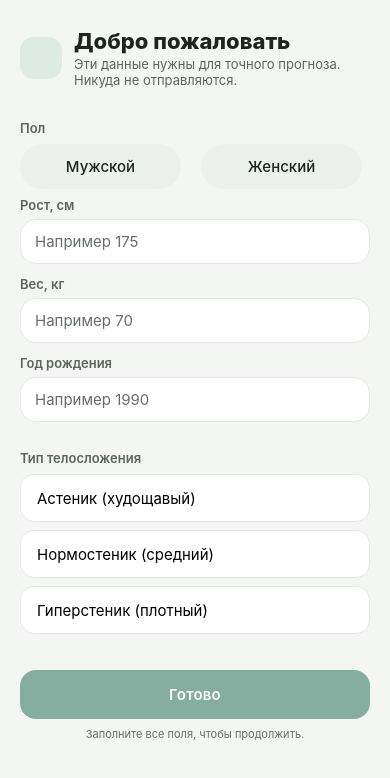
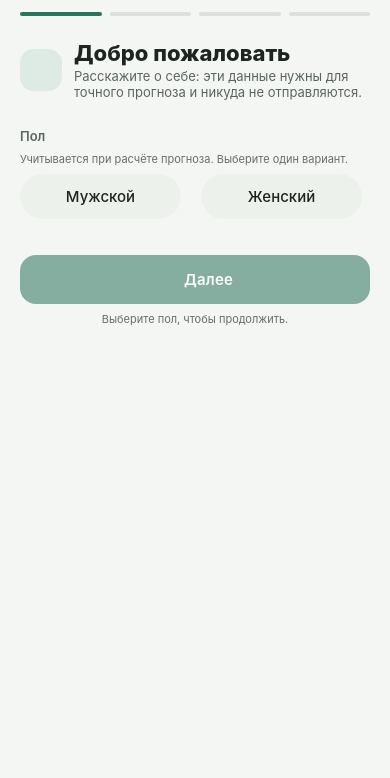
Before and after one commit to renatelius/bathroomtracker, a React Native app: screen / in a window 390 px wide. Shown: the top 778 px of the page. Built offline with nearby package versions, Linux system fonts and the light colour scheme; what expo-notifications, react-native-calendars would draw is missing.

Commit message:
Progressive onboarding: 4-step flow with progress bar and validation

```diff
--- a/src/screens/Onboarding.js
+++ b/src/screens/Onboarding.js
@@ -19,23 +19,36 @@ const BODY_TYPES = [
   { key: 'hypersthenic', label: 'Гиперстеник (плотный)' },
 ];
 
+const STEPS = [
+  { title: 'Добро пожаловать', subtitle: 'Расскажите о себе: эти данные нужны для точного прогноза и никуда не отправляются.', icon: 'profile' },
+  { title: 'Рост и вес', subtitle: 'Антропометрия помогает точнее оценивать интервалы и регулярность.', icon: 'list' },
+  { title: 'Тип телосложения', subtitle: 'Влияет на интерпретацию норм — ничего не отправляется.', icon: 'profile' },
+  { title: 'Готово', subtitle: 'Проверьте данные — их всегда можно изменить позже в профиле.', icon: 'check' },
+];
+
 export default function Onboarding({ onDone }) {
   const palette = useThemeColors();
+  const [step, setStep] = useState(0);
   const [sex, setSex] = useState(null);
   const [heightCm, setHeightCm] = useState('');
   const [weightKg, setWeightKg] = useState('');
   const [birthYear, setBirthYear] = useState('');
   const [bodyType, setBodyType] = useState(null);
 
-  const ready =
-    sex &&
-    parseFloat(heightCm) > 0 &&
-    parseFloat(weightKg) > 0 &&
-    birthYear.trim() &&
-    bodyType;
+  const stepValid =
+    step === 0
+      ? Boolean(sex)
+      : step === 1
+        ? parseFloat(heightCm) > 0 && parseFloat(weightKg) > 0 && birthYear.trim() !== ''
+        : step === 2
+          ? Boolean(bodyType)
+          : true;
+
+  function goTo(next) {
+    setStep(Math.max(0, Math.min(STEPS.length - 1, next)));
+  }
 
   async function handleSave() {
-    if (!ready) return;
     const profile = {
       sex,
       heightCm: parseFloat(heightCm),
@@ -47,25 +60,42 @@ export default function Onboarding({ onDone }) {
     onDone(profile);
   }
 
+  const current = STEPS[step];
+
   return (
     <SafeAreaView style={[styles.flex, { backgroundColor: palette.bg }]}>
       <KeyboardAvoidingView
         style={styles.flex}
         behavior={Platform.OS === 'ios' ? 'padding' : undefined}
       >
-        <ScrollView contentContainerStyle={styles.container}>
-          <ScreenHeader
-            title="Добро пожаловать"
-            subtitle="Эти данные нужны для точного прогноза. Никуда не отправляются."
-            icon="profile"
-          />
+        {/* Прогресс-бар по шагам */}
+        <View style={styles.progressWrap}>
+          {STEPS.map((_, i) => (
+            <View key={i} style={[styles.progressTrack, i <= step && { backgroundColor: palette.accent }]} />
+          ))}
+        </View>
 
+        <ScrollView
+          contentContainerStyle={styles.container}
+          keyboardShouldPersistTaps="handled"
+        >
+          <ScreenHeader title={current.title} subtitle={current.subtitle} icon={current.icon} />
+
+          {step === 0 && (
+            <View>
               <Text style={[styles.stepLabel, { color: palette.textSecondary }]}>Пол</Text>
+              <Text style={[styles.helper, { color: palette.textMuted }]}>
+                Учитывается при расчёте прогноза. Выберите один вариант.
+              </Text>
               <View style={styles.row}>
                 <Chip label="Мужской" active={sex === 'male'} onPress={() => setSex('male')} style={styles.flexChip} />
                 <Chip label="Женский" active={sex === 'female'} onPress={() => setSex('female')} style={styles.flexChip} />
               </View>
+            </View>
+          )}
 
+          {step === 1 && (
+            <View>
               <TextField
                 label="Рост, см"
                 keyboardType="numeric"
@@ -87,21 +117,72 @@ export default function Onboarding({ onDone }) {
                 onChangeText={setBirthYear}
                 placeholder="Например 1990"
               />
+            </View>
+          )}
 
+          {step === 2 && (
+            <View>
               <Text style={[styles.stepLabel, { color: palette.textSecondary }]}>Тип телосложения</Text>
+              <Text style={[styles.helper, { color: palette.textMuted }]}>
+                Выберите, что вам ближе всего. Никакие данные не покидают устройство.
+              </Text>
               {BODY_TYPES.map((b) => (
                 <TouchableChip key={b.key} active={bodyType === b.key} onPress={() => setBodyType(b.key)}>
                   {b.label}
                 </TouchableChip>
               ))}
+            </View>
+          )}
 
-          <Button title="Готово" disabled={!ready} onPress={handleSave} style={styles.button} />
-          {!ready && (
-            <Text style={[styles.hint, { color: palette.textMuted }]}>Заполните все поля, чтобы продолжить.</Text>
+          {step === 3 && (
+            <View style={styles.summary}>
+              <SummaryRow label="Пол" value={sex === 'male' ? 'Мужской' : 'Женский'} />
+              <SummaryRow label="Рост" value={`${heightCm} см`} />
+              <SummaryRow label="Вес" value={`${weightKg} кг`} />
+              <SummaryRow label="Год рождения" value={birthYear} />
+              <SummaryRow label="Телосложение" value={BODY_TYPES.find((b) => b.key === bodyType)?.label} />
+            </View>
+          )}
+
+          {/* Навигация по шагам */}
+          <View style={styles.nav}>
+            {step > 0 && (
+              <Button variant="secondary" title="Назад" icon="arrowLeft" onPress={() => goTo(step - 1)} style={styles.navBack} />
+            )}
+            {step < STEPS.length - 1 ? (
+              <Button
+                title="Далее"
+                icon="check"
+                disabled={!stepValid}
+                onPress={() => goTo(step + 1)}
+                style={[styles.navNext, step === 0 && styles.navNextFull]}
+              />
+            ) : (
+              <Button title="Завершить" icon="check" onPress={handleSave} style={styles.navNext} />
+            )}
+          </View>
+          {step < STEPS.length - 1 && !stepValid && (
+            <Text style={[styles.hint, { color: palette.textMuted }]}>
+              {step === 0
+                ? 'Выберите пол, чтобы продолжить.'
+                : step === 1
+                  ? 'Заполните рост, вес и год рождения.'
+                  : 'Выберите тип телосложения.'}
+            </Text>
           )}
         </ScrollView>
       </KeyboardAvoidingView>
     </SafeAreaView>
+  );
+}
+
+function SummaryRow({ label, value }) {
+  const palette = useThemeColors();
+  return (
+    <View style={[styles.summaryRow, { borderBottomColor: palette.divider }]}>
+      <Text style={[styles.summaryLabel, { color: palette.textSecondary }]}>{label}</Text>
+      <Text style={[styles.summaryValue, { color: palette.textPrimary }]}>{value}</Text>
+    </View>
   );
 }
 
@@ -133,13 +214,27 @@ function TouchableChip({ active, onPress, children }) {
 
 const styles = StyleSheet.create({
   flex: { flex: 1 },
-  container: { padding: space.xl, paddingTop: 28 },
+  container: { padding: space.xl, paddingTop: 20 },
+  progressWrap: {
+    flexDirection: 'row',
+    gap: 8,
+    paddingHorizontal: space.xl,
+    paddingTop: space.md,
+    paddingBottom: 4,
+  },
+  progressTrack: {
+    flex: 1,
+    height: 4,
+    borderRadius: 2,
+    backgroundColor: 'rgba(128,128,128,0.2)',
+  },
   stepLabel: {
     fontSize: type.label,
     fontWeight: type.semibold,
-    marginTop: space.lg,
+    marginTop: space.md,
     marginBottom: space.sm,
   },
+  helper: { fontSize: type.caption, marginBottom: space.sm },
   row: { flexDirection: 'row', gap: 12 },
   flexChip: { flex: 1 },
   chipFull: {
@@ -153,6 +248,18 @@ const styles = StyleSheet.create({
   },
   chipFullInner: { flexDirection: 'row', alignItems: 'center', justifyContent: 'space-between' },
   chipFullText: { fontSize: type.body },
-  button: { marginTop: space.xxl },
+  summary: { marginTop: space.sm },
+  summaryRow: {
+    flexDirection: 'row',
+    justifyContent: 'space-between',
+    paddingVertical: space.md,
+    borderBottomWidth: StyleSheet.hairlineWidth,
+  },
+  summaryLabel: { fontSize: type.body },
+  summaryValue: { fontSize: type.body, fontWeight: type.semibold },
+  nav: { flexDirection: 'row', gap: 12, marginTop: space.xxl },
+  navBack: { flex: 0.45 },
+  navNext: { flex: 1 },
+  navNextFull: { flex: 1 },
   hint: { textAlign: 'center', fontSize: type.caption, marginTop: space.sm },
 });
```
Also changed, not shown: 1 other file (tests, documents, lock files or other folders). Lines whose indentation alone changed are shown as unchanged.
